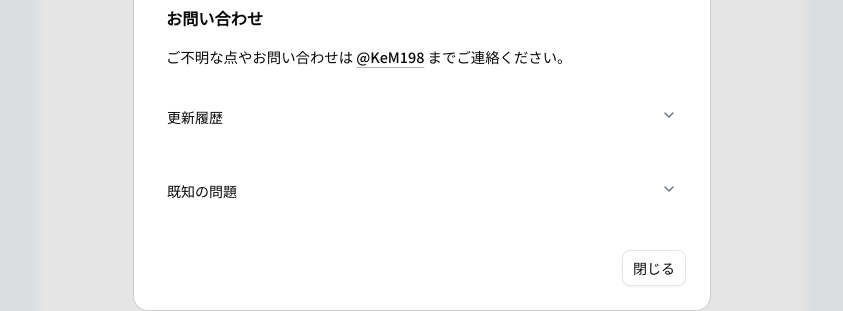
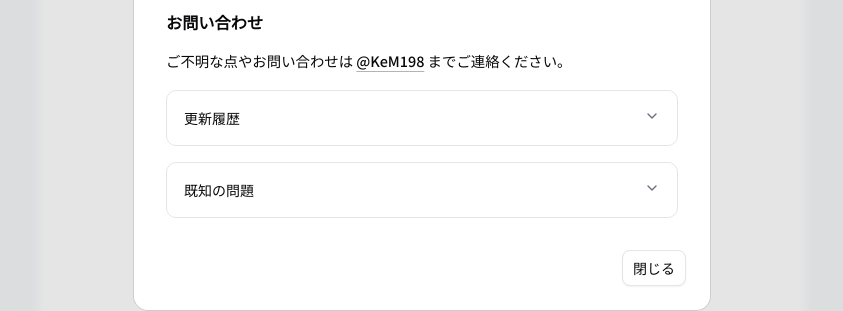
Before and after one commit to kem198/kore-motta, a Next.js app: page / in a window 1280 px wide. Both pictures are taken after a click on the button 948 px from the left and 24 px from the top of the page. Shown: the part 390-701 px from the top of the page, without its empty margins (218-1061 px from the left). Built offline with nearby package versions, Linux system fonts and the light colour scheme; a web font is replaced by a local one.

Commit message:
refactor: enhance Changelog and Issues components with consistent styling

```diff
--- a/src/components/shared/changelog.tsx
+++ b/src/components/shared/changelog.tsx
@@ -15,11 +15,17 @@ const CHANGELOG = [
 
 export function Changelog() {
   return (
-    <Accordion>
-      <AccordionItem value="changelog">
+    <Accordion className="max-w-lg rounded-lg border">
+      <AccordionItem
+        value="changelog"
+        className="border-b px-4 last:border-b-0"
+      >
         <AccordionTrigger>更新履歴</AccordionTrigger>
 
-        <AccordionContent>
+        <AccordionContent
+          className="typeset typeset-docs space-y-6"
+          style={{ "--typeset-size": "0.9rem" } as React.CSSProperties}
+        >
           <div className="flex flex-col gap-4">
             {CHANGELOG.map((release) => (
               <div key={release.version}>
--- a/src/components/shared/dialog/help-dialog.tsx
+++ b/src/components/shared/dialog/help-dialog.tsx
@@ -17,6 +17,7 @@ import { CircleHelpIcon } from "lucide-react";
 
 function Term() {
   return (
+    <div className="flex flex-col gap-4">
       <div
         className="typeset typeset-docs space-y-6"
         style={{ "--typeset-size": "0.9rem" } as React.CSSProperties}
@@ -55,7 +56,9 @@ function Term() {
 
           <ul>
             <li>登録した内容は、お使いのブラウザに保存されます。</li>
-          <li>登録した内容を外部サービスへ送信・保存することはありません。</li>
+            <li>
+              登録した内容を外部サービスへ送信・保存することはありません。
+            </li>
           </ul>
 
           <h4>バックアップ</h4>
@@ -108,10 +111,10 @@ function Term() {
             </a>{" "}
             までご連絡ください。
           </p>
-
+        </section>
+      </div>
       <Changelog />
       <Issues />
-      </section>
     </div>
   );
 }
--- a/src/components/shared/issues.tsx
+++ b/src/components/shared/issues.tsx
@@ -11,11 +11,14 @@ const ISSUES = [
 
 export function Issues() {
   return (
-    <Accordion>
-      <AccordionItem value="known-issues">
+    <Accordion className="max-w-lg rounded-lg border">
+      <AccordionItem value="issues" className="border-b px-4 last:border-b-0">
         <AccordionTrigger>既知の問題</AccordionTrigger>
 
-        <AccordionContent>
+        <AccordionContent
+          className="typeset typeset-docs space-y-6"
+          style={{ "--typeset-size": "0.9rem" } as React.CSSProperties}
+        >
           <ul>
             {ISSUES.map((issue) => (
               <li key={issue}>{issue}</li>
```
Lines whose indentation alone changed are shown as unchanged.
